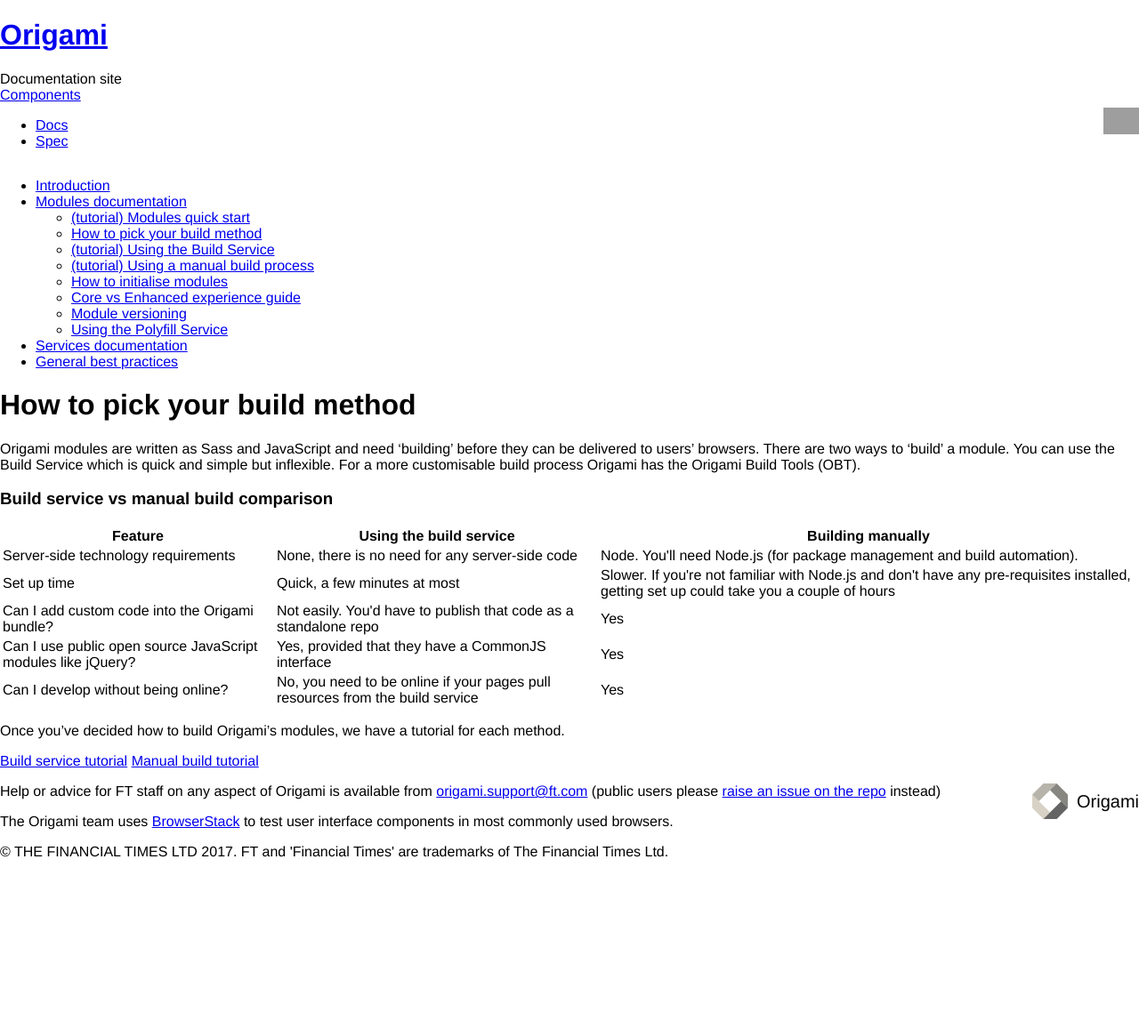
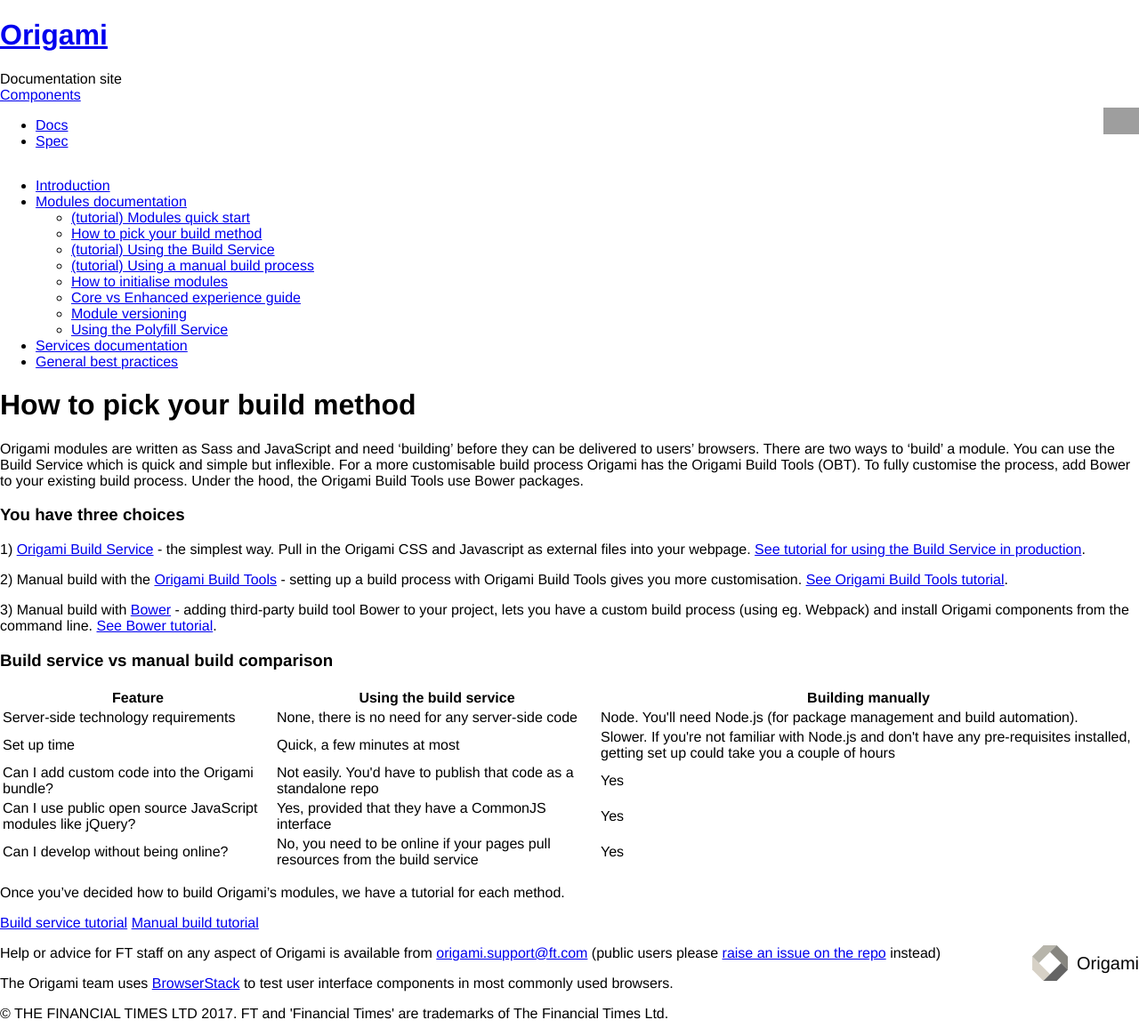
Before and after one commit to Financial-Times/ft-origami, a Jekyll site: the page built from docs/developer-guide/choosing-your-build-method.md, in a window 1280 px wide. Shown: the whole page at 89% size. Built offline with Jekyll 4.4.1, drawn with Linux system fonts in a browser that asks for light colours; nearby versions of some CDN libraries; comment, search, counter and statistics services are not loaded; a style sheet for code colours, icons or effects is not loaded; before the commit the page ends 983 px from its top, so only the background shows below that; grey boxes are pictures that could not be loaded.

Commit message:
Add options para to build method page

```diff
--- a/docs/developer-guide/choosing-your-build-method.md
+++ b/docs/developer-guide/choosing-your-build-method.md
@@ -8,7 +8,15 @@ site_section: developer-guide
 
 # How to pick your build method
 
-Origami modules are written as Sass and JavaScript and need 'building' before they can be delivered to users' browsers. There are two ways to 'build' a module. You can use the Build Service which is quick and simple but inflexible. For a more customisable build process Origami has the Origami Build Tools (OBT).
+Origami modules are written as Sass and JavaScript and need 'building' before they can be delivered to users' browsers. There are two ways to 'build' a module. You can use the Build Service which is quick and simple but inflexible. For a more customisable build process Origami has the Origami Build Tools (OBT). To fully customise the process, add Bower to your existing build process. Under the hood, the Origami Build Tools use Bower packages.
+
+### You have three choices
+
+1) [Origami Build Service](https://www.ft.com/__origami/service/build/v2/) - the simplest way. Pull in the Origami CSS and Javascript as external files into your webpage. [See tutorial for using the Build Service in production](http://origami.ft.com/docs/developer-guide/modules/build-service/).
+
+2) Manual build with the [Origami Build Tools](https://github.com/Financial-Times/origami-build-tools) - setting up a build process with Origami Build Tools gives you more customisation. [See Origami Build Tools tutorial](http://origami.ft.com/docs/developer-guide/modules/building-modules/).
+
+3) Manual build with [Bower](https://bower.io/) - adding third-party build tool Bower to your project, lets you have a custom build process (using eg. Webpack) and install Origami components from the command line. [See Bower tutorial](https://bower.io/#install-bower).
 
 ### Build service vs manual build comparison
 <table class="o-techdocs-table">
```
